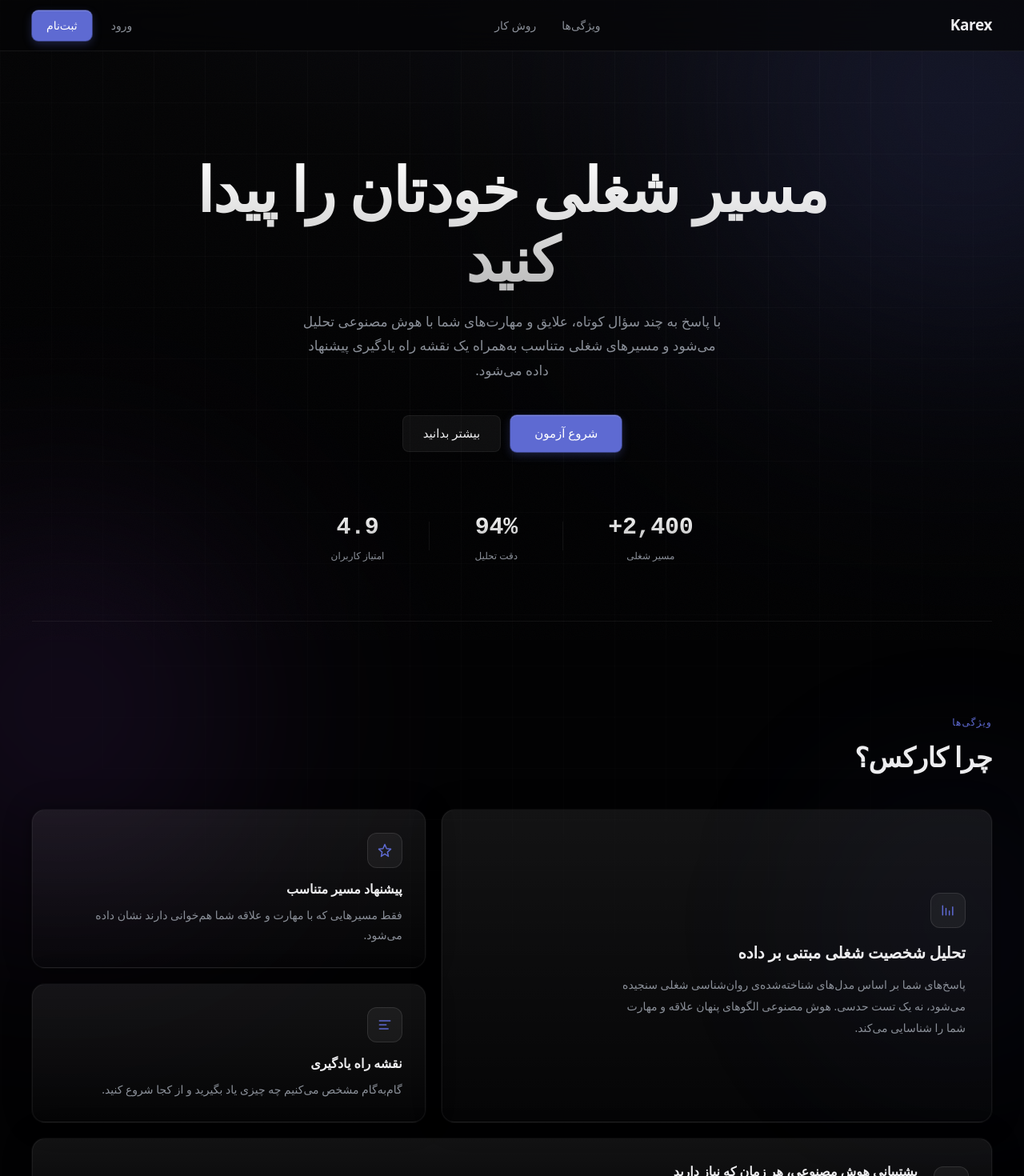
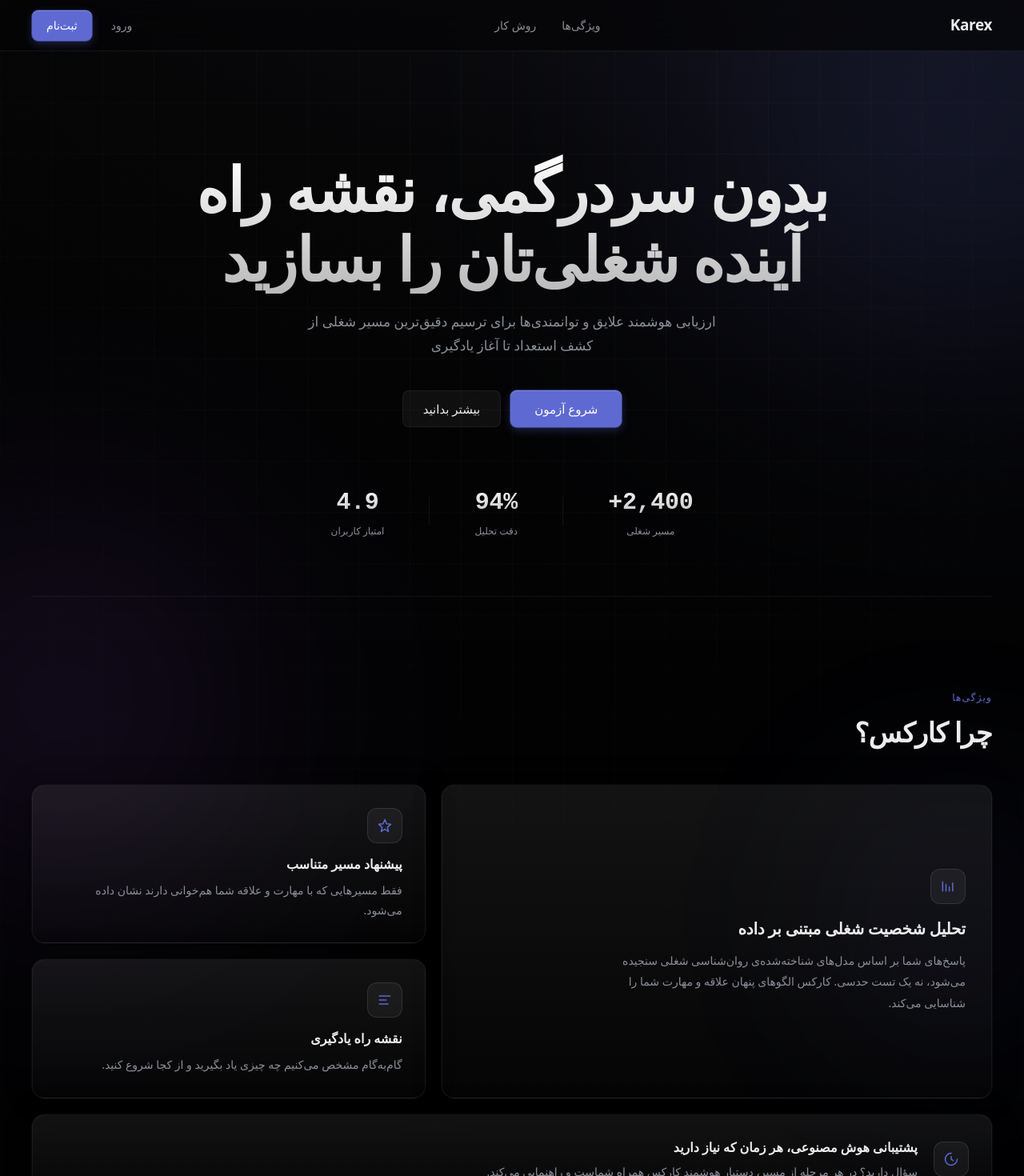
Before and after one commit to mahdysp/my-career-path, a Next.js app: page / in a window 1280 px wide. Shown: the top 1470 px of the page at 80% size. Built offline with nearby package versions, Linux system fonts and the light colour scheme.

Commit message:
edit hero page2

```diff
--- a/app/page.tsx
+++ b/app/page.tsx
@@ -357,7 +357,7 @@ export default function CareerHub() {
                 maxWidth: 820,
               }}
             >
-              مسیر شغلی خودتان را پیدا کنید
+              بدون سردرگمی، نقشه راه آینده شغلی‌تان را بسازید
             </h1>
 
             <p
@@ -367,8 +367,8 @@ export default function CareerHub() {
                 maxWidth: 540, margin: "0 auto 40px",
               }}
             >
-              با پاسخ به چند سؤال کوتاه، علایق و مهارت‌های شما با هوش مصنوعی تحلیل می‌شود
-              و مسیرهای شغلی متناسب به‌همراه یک نقشه راه یادگیری پیشنهاد داده می‌شود.
+              ارزیابی هوشمند علایق و توانمندی‌ها برای ترسیم دقیق‌ترین مسیر شغلی
+              از کشف استعداد تا آغاز یادگیری
             </p>
 
             <div className={mounted ? "k2-fade-3" : ""} style={{ display: "flex", gap: 12, justifyContent: "center", flexWrap: "wrap", marginBottom: 72 }}>
@@ -431,7 +431,7 @@ export default function CareerHub() {
                   </h3>
                   <p style={{ fontSize: 14, lineHeight: 1.9, color: "var(--foreground-muted)", maxWidth: 440 }}>
                     پاسخ‌های شما بر اساس مدل‌های شناخته‌شده‌ی روان‌شناسی شغلی سنجیده می‌شود، نه یک تست حدسی.
-                    هوش مصنوعی الگوهای پنهان علاقه و مهارت شما را شناسایی می‌کند.
+                    کارکس الگوهای پنهان علاقه و مهارت شما را شناسایی می‌کند.
                   </p>
                 </div>
               </div>
```
